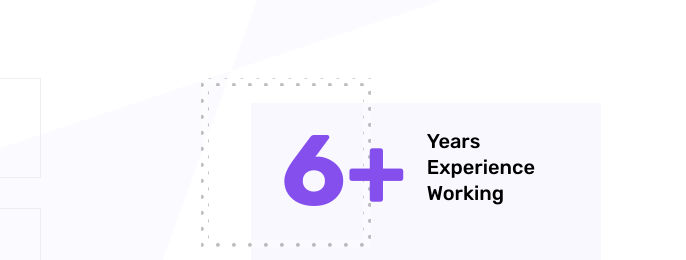
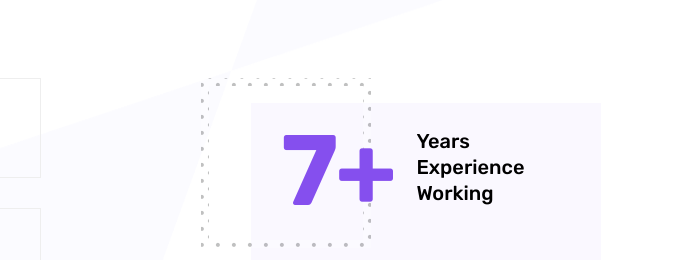
Before and after one commit to sujithsj/myprofile, a plain HTML site: page index.html in a window 1280 px wide. Shown: the part 1360-1620 px from the top of the page, 594-1280 px from the left. Drawn offline with Linux system fonts and the light colour scheme; some packages are replaced by stand-ins of ours.

Commit message:
Update index.html

```diff
--- a/index.html
+++ b/index.html
@@ -191,7 +191,7 @@
 				<div class="offset-lg-2 col-lg-4 col-md-6">
 					<div class="client-info">
 						<div class="d-flex mb-50">
-							<span class="lage">6+</span>
+							<span class="lage">7+</span>
 							<span class="smll">Years Experience Working</span>
 						</div>
 						<div class="call-now d-flex">
```
